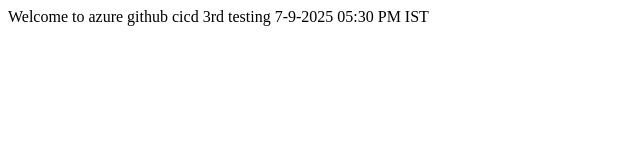
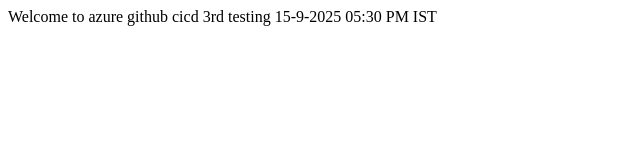
Before and after one commit to rashiyamani-collab/azure-gittesting3, a plain HTML site: page index.html in a window 1280 px wide. Shown: the full height of the page, 0-640 px from the left. Drawn offline with Linux system fonts and the light colour scheme.

Commit message:
Update index.html

```diff
--- a/index.html
+++ b/index.html
@@ -1,5 +1,5 @@
 <html>
 <body>
-   Welcome to azure github cicd 3rd testing 7-9-2025 05:30 PM IST
+   Welcome to azure github cicd 3rd testing 15-9-2025 05:30 PM IST
 </body>
 </html>
```
